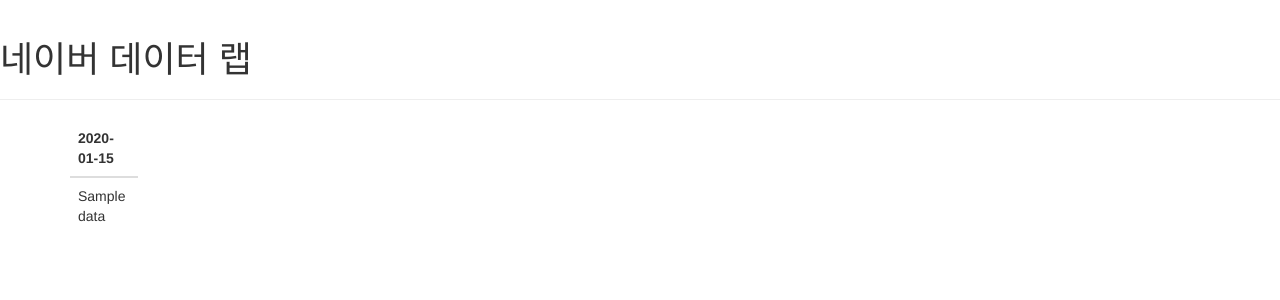
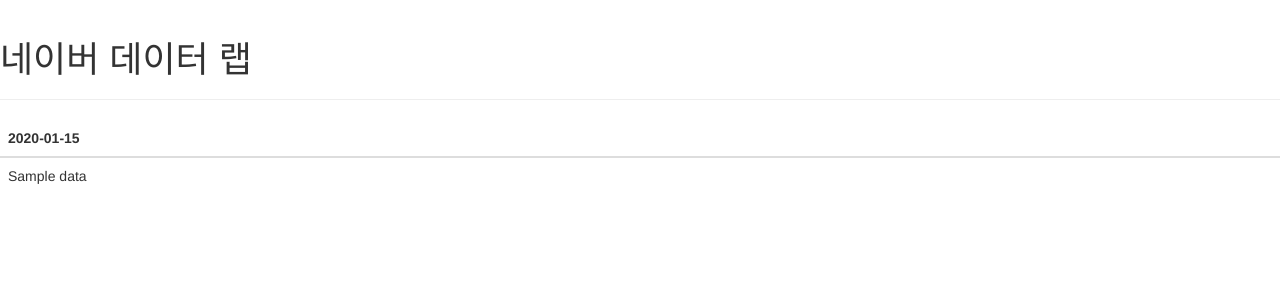
Before and after one commit to HyeockJinKim/django_rest, a Django app: template templates/hz/data.html in a window 1280 px wide. Shown: the top 300 px of the page. Run offline with Django 3.2, Linux system fonts and the light colour scheme; the template is opened without the code that fills it: most values are stand-ins (such as "Sample title", 1, 10 or a date in 2020); some libraries are stand-ins or nearby versions.

Commit message:
table 수정

```diff
--- a/templates/hz/data.html
+++ b/templates/hz/data.html
@@ -1,9 +1,6 @@
 {% extends 'hz/base.html' %}
 
 {% block content %}
-    <div class="content container">
-        <div class="row">
-            <div class="col-lg-1">
     <table class="table table-hover">
         <thead>
             <tr>
@@ -20,7 +17,4 @@
             </tr>
         </tbody>
     </table>
-            </div>
-        </div>
-    </div>
 {% endblock %}
```
Lines whose indentation alone changed are shown as unchanged.
